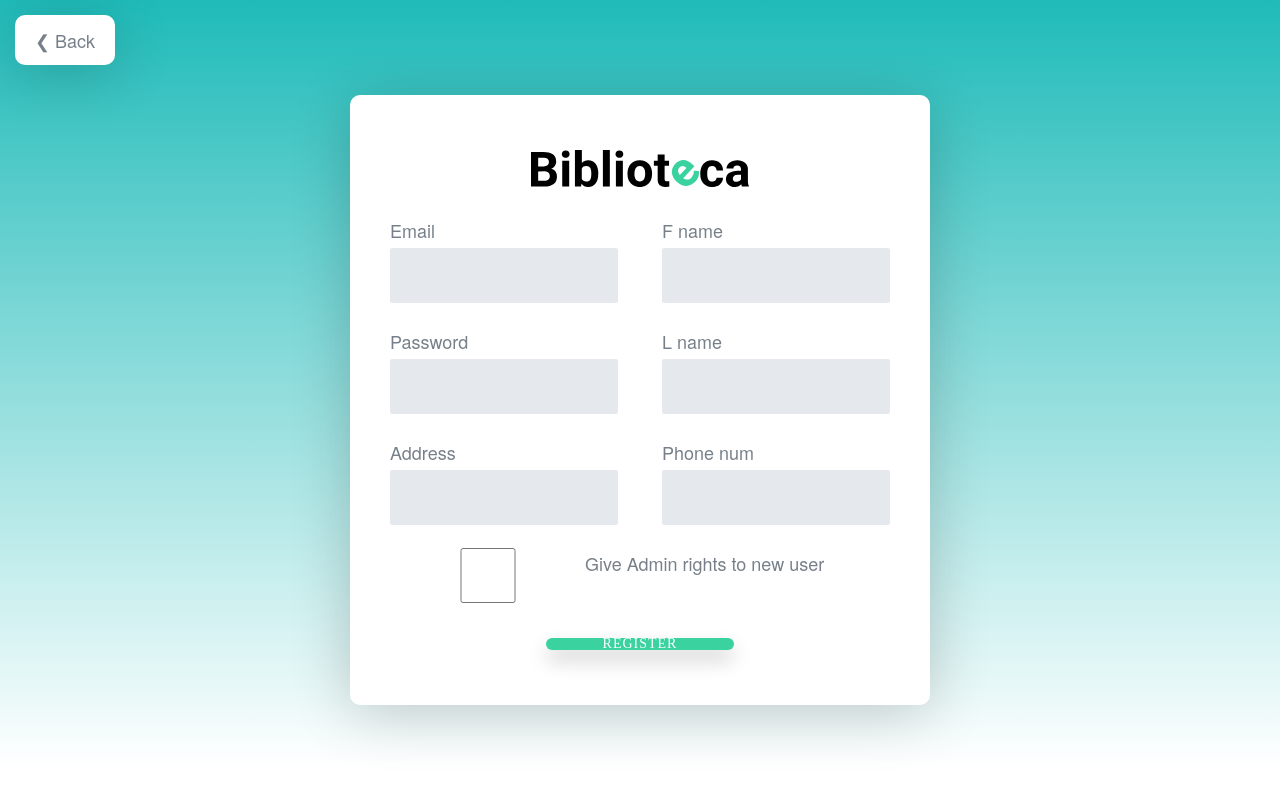
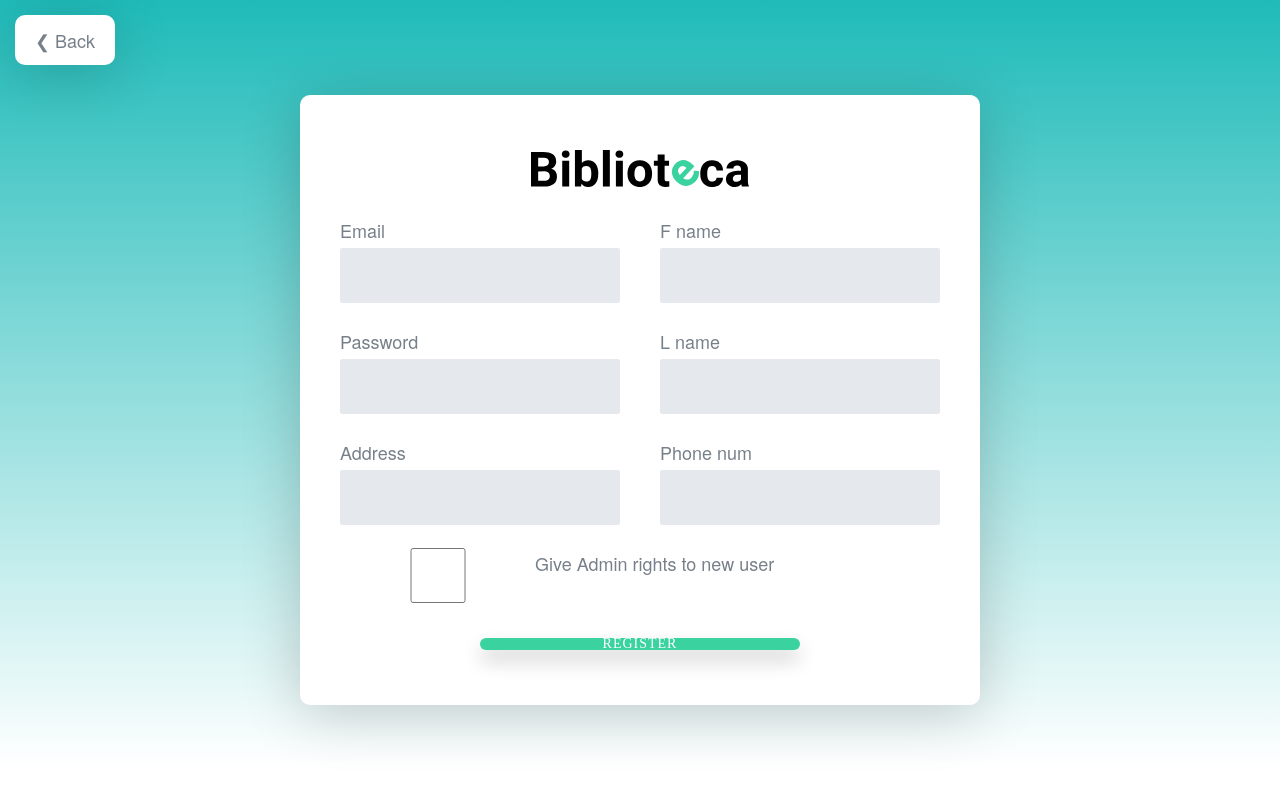
Before and after one commit to charbelchahine/biblioteca, a Django app: template biblioteca/templates/biblioteca/admin/register_users.html in a window 1280 px wide. Shown: the top 786 px of the page. Run offline with Django 3.2, Linux system fonts and the light colour scheme; the template is opened without the code that fills it, so the values that code supplies are empty, except form fields; tables that the repository leaves empty hold one stand-in row (values such as "Sample post"); form fields are guessed from the names that the template uses.

Commit message:
fixed form sizing bug

```diff
--- a/biblioteca/static/styling/css/index.css
+++ b/biblioteca/static/styling/css/index.css
@@ -97,8 +97,7 @@ body {
     border: 0 solid rgba(208, 208, 208, 0.5);
     border-radius: 2.2px;
     height: 55px;
-    min-width: 188px;
-    max-width: 188px; }
+    min-width: 188px; }
   .loginForm .greenCTA, .registerForm .greenCTA {
     margin: 15px 0 25px;
     background: #3AD29F;
@@ -146,8 +145,8 @@ body {
   justify-content: center; }
 
 .registerForm {
-  max-width: 500px;
-  width: 500px;
+  max-width: 600px;
+  width: 600px;
   min-width: 240px;
   height: 500px; }
   .registerForm .registerRow {
@@ -156,9 +155,13 @@ body {
     justify-content: space-between; }
     .registerForm .registerRow span {
       display: flex;
-      flex-direction: column; }
+      flex-direction: column;
+      flex: 0 0 calc(50% - 20px);
+      max-width: calc(50% - 20px); }
     .registerForm .registerRow .adminRow {
-      flex-direction: row; }
+      flex: auto;
+      flex-direction: row;
+      max-width: 100%; }
   .registerForm .greenCTA {
     margin: 15px auto 0;
     width: 320px; }
--- a/biblioteca/static/styling/scss/login.scss
+++ b/biblioteca/static/styling/scss/login.scss
@@ -28,7 +28,6 @@
         border-radius: 2.2px;
         height: 55px;
         min-width: 188px;
-        max-width: 188px;
     }
     .greenCTA{
         @extend %hover;
--- a/biblioteca/static/styling/scss/register.scss
+++ b/biblioteca/static/styling/scss/register.scss
@@ -1,7 +1,7 @@
 .registerForm{
     @extend .loginForm;
-    max-width: 500px;
-    width: 500px;
+    max-width: 600px;
+    width: 600px;
     min-width: 240px;
     height: 500px;
     .registerRow{
@@ -11,9 +11,13 @@
         span{
             display: flex;
             flex-direction: column;
+            flex: 0 0 calc(50% - 20px);
+            max-width: calc(50% - 20px);
         }
         .adminRow {
+            flex: auto;
             flex-direction: row;
+            max-width: 100%;
         }
     }
     .greenCTA{
```
